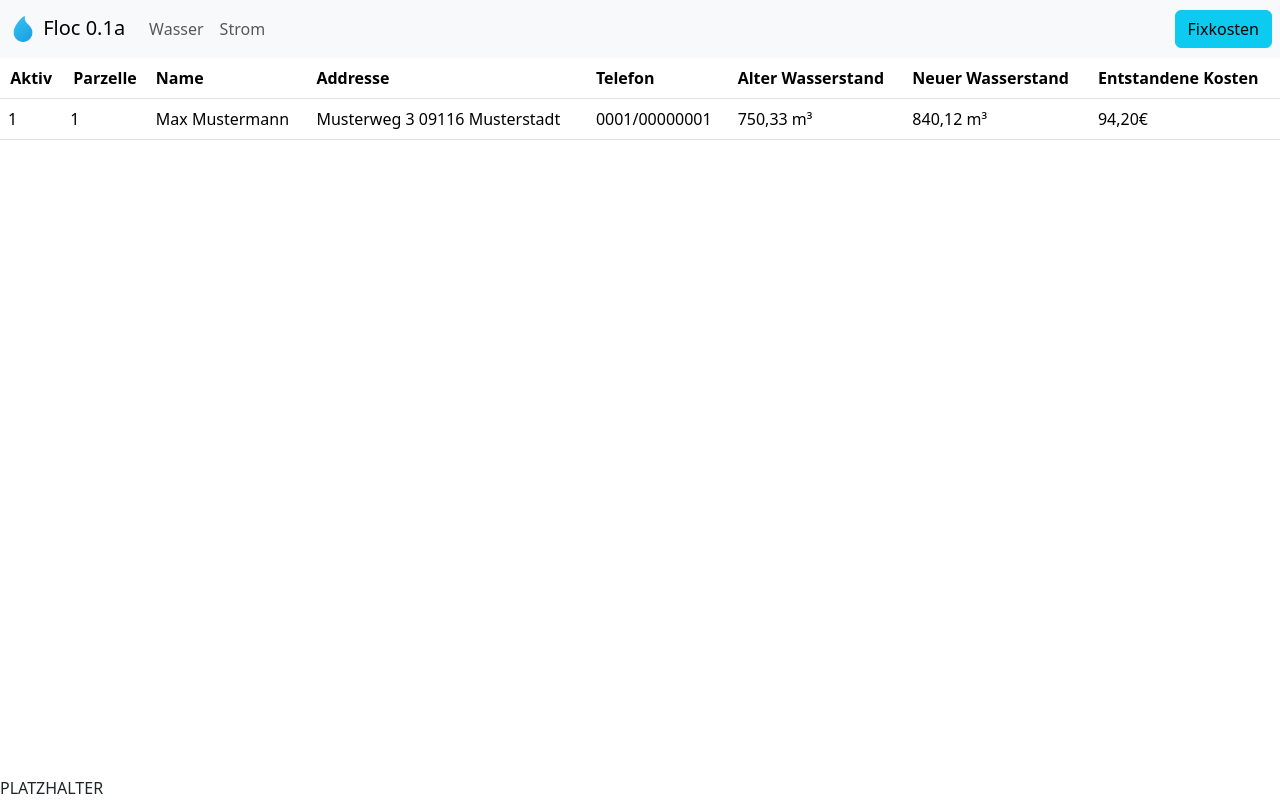
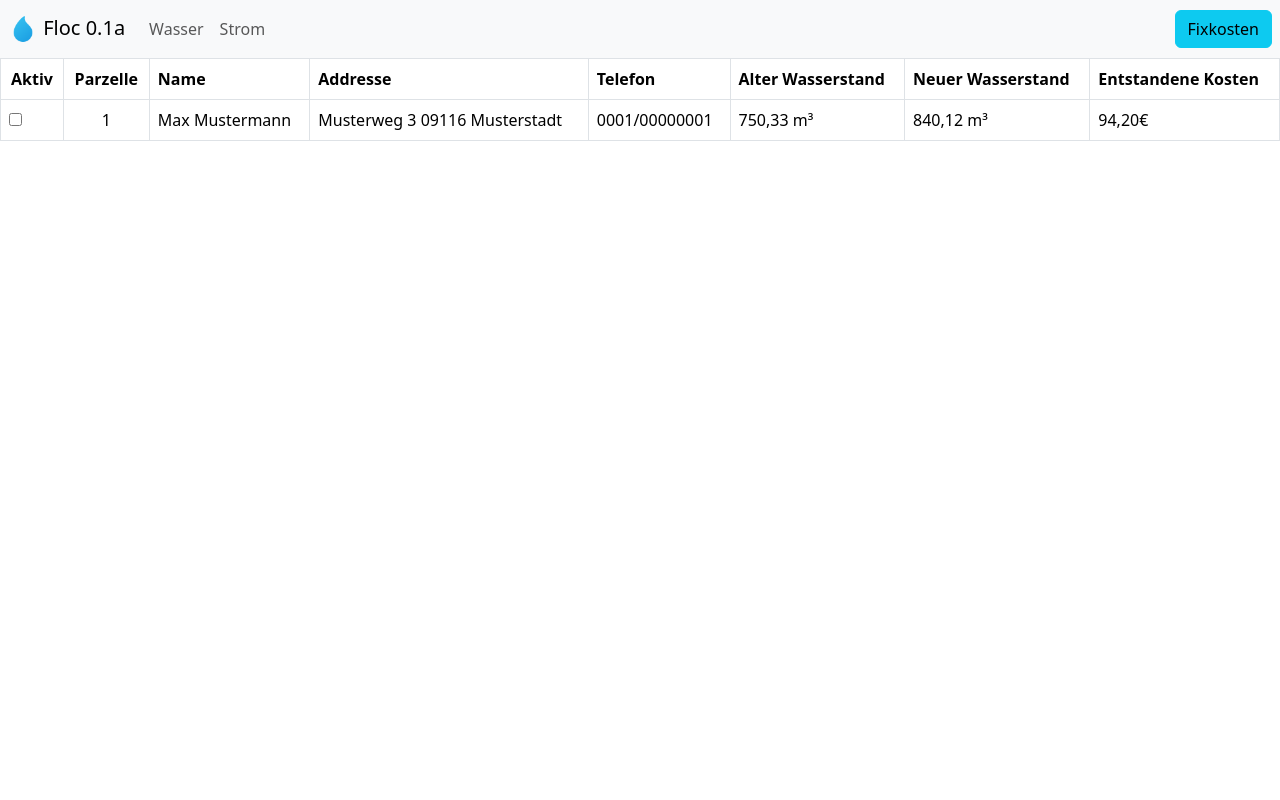
Before and after one commit to floppyist/floc, a Vue app in the folder src/frontend/: page / in a window 1280 px wide. Built offline with nearby package versions, Linux system fonts and the light colour scheme.

Commit message:
Removed footer; Added example row content for table; Added test function for save in modal; Fixed some ids in modals

```diff
--- a/src/frontend/src/App.vue
+++ b/src/frontend/src/App.vue
@@ -1,5 +1,9 @@
 <script setup>
 import { RouterLink, RouterView } from 'vue-router'
+
+function test() {
+    console.log(document.getElementById("inputAccountCosts").value);
+}
 </script>
 
 <template>
@@ -33,19 +37,22 @@ import { RouterLink, RouterView } from 'vue-router'
                         <label for="inputAccountCosts">Kontokosten / Jahr:</label>
                         <input type="text" class="form-control" id="inputAccountCosts">
 
-                        <label for="inputAccountCosts">Wasserpreis pro m³:</label>
+                        <br>
+                        <label for="inputWaterPrice">Wasserpreis pro m³:</label>
                         <input type="text" class="form-control" id="inputWaterPrice">
 
+                        <br>
                         <label for="inputAccountCosts">Grundgebühr:</label>
-                        <input type="text" class="form-control" id="inputAccountCosts">
+                        <input type="text" class="form-control" id="inputBasicFee">
 
+                        <br>
                         <label for="inputAccountCosts">Portokosten:</label>
                         <input type="text" class="form-control" id="inputPortoCosts">
                     </div>
                 </div>
                 <div class="modal-footer">
                     <button type="button" class="btn btn-secondary" data-bs-dismiss="modal">Schließen</button>
-                    <button type="button" class="btn btn-info">Speichern</button>
+                    <button @click="test()" type="button" class="btn btn-info">Speichern</button>
                 </div>
             </div>
         </div>
--- a/src/frontend/src/components/WaterFooter.vue
+++ /dev/null
@@ -1,9 +0,0 @@
-<script setup></script>
-
-<template>
-    <div class="footer fixed-bottom">
-        PLATZHALTER
-    </div>
-</template>
-
-<style scoped></style>
--- a/src/frontend/src/components/WaterTable.vue
+++ b/src/frontend/src/components/WaterTable.vue
@@ -1,7 +1,7 @@
 <script setup></script>
 
 <template>
-    <table class="table table-hover">
+    <table class="table table-hover table-bordered">
         <thead>
             <tr>
                 <th scope="col" class="text-center">Aktiv</th>
@@ -16,8 +16,10 @@
         </thead>
         <tbody>
             <tr>
-                <td>1</td>
-                <td>1</td>
+                <td>
+                    <input type="checkbox" value="">
+                </td>
+                <td class="text-center">1</td>
                 <td>Max Mustermann</td>
                 <td>Musterweg 3 09116 Musterstadt</td>
                 <td>0001/00000001</td>
--- a/src/frontend/src/views/HomeView.vue
+++ b/src/frontend/src/views/HomeView.vue
@@ -1,11 +1,9 @@
 <script setup>
 import WaterTable from '../components/WaterTable.vue'
-import WaterFooter from '../components/WaterFooter.vue';
 </script>
 
 <template>
     <main>
         <WaterTable />
-        <WaterFooter />
     </main>
 </template>
```
